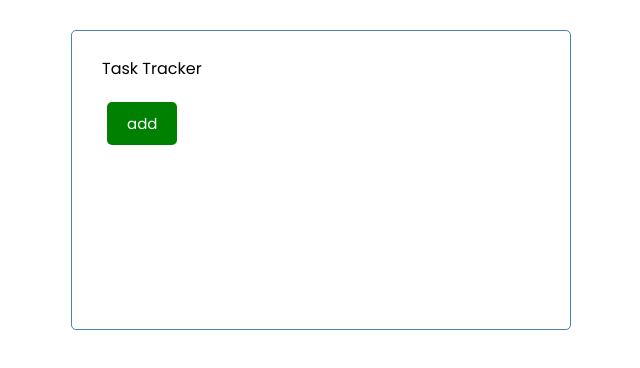
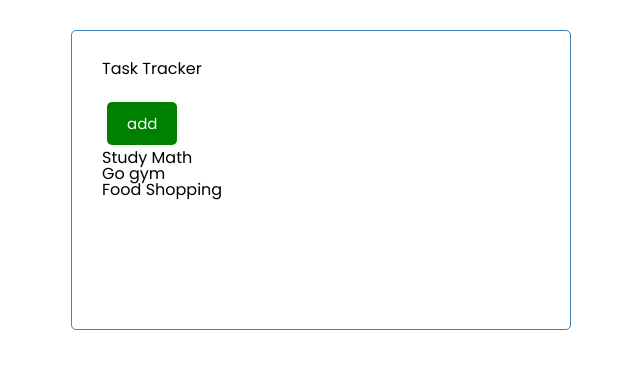
Before and after one commit to amin-aoka/Task-tracker, a React (Create React App) app: page / in a window 1280 px wide. Shown: the top 368 px of the page, without its empty margins (319-959 px from the left). Built offline with nearby package versions, Linux system fonts and the light colour scheme.

Commit message:
usestate

```diff
--- a/src/App.js
+++ b/src/App.js
@@ -1,15 +1,38 @@
-import React from 'react';
+
+import { useState } from 'react';
 import Header from './components/Header';
 import Button from './components/Button';
 import Tasks from './components/Tasks';
 
 function App() {
+    const[tasks,setTasks]= useState( [
+    {
+        id:1,
+        text:"Study Math",
+        day: 'Feb 05th at 02:30',
+        reminder:false,
+    },
+    {
+        id:2,
+        text:"Go gym",
+        day: 'March 05th at 07:00',
+        reminder:true,
+    },
+    {
+        id:3,
+        text:"Food Shopping",
+        day: 'Jan 29th at 18:00',
+        reminder:false,
+    }]
+)
+
   return (
     <div className="container">
 
       <Header title ="Task Tracker"/>
       <Button text ="add" color = "green"/>
-      <Tasks/>
+      <Tasks tasks={tasks}/>
+
     </div>
   );
 }
--- a/src/components/Tasks.js
+++ b/src/components/Tasks.js
@@ -1,33 +1,11 @@
 
-const tasks = [
-    {
-        id:1,
-        text:"Study Math",
-        day: 'Feb 05th at 02:30',
-        reminder:false,
-    },
-    {
-        id:2,
-        text:"Go gym",
-        day: 'March 05th at 07:00',
-        reminder:true,
-    },
-    {
-        id:3,
-        text:"Food Shopping",
-        day: 'Jan 29th at 18:00',
-        reminder:false,
-    },
-];
+export default function Tasks ({tasks}){
 
+    return(
+        <>
+          { tasks.map((task)=>{
 
-function Tasks (){
-    return(
-
-        tasks.map((task)=> {
-            <h3>{task.text}</h3>
-        })
-    )
-}
-
-export default Tasks
+                return <h3 key ={task.id}>{task.text}</h3>
+            })}
+        </>
+    )}
```
